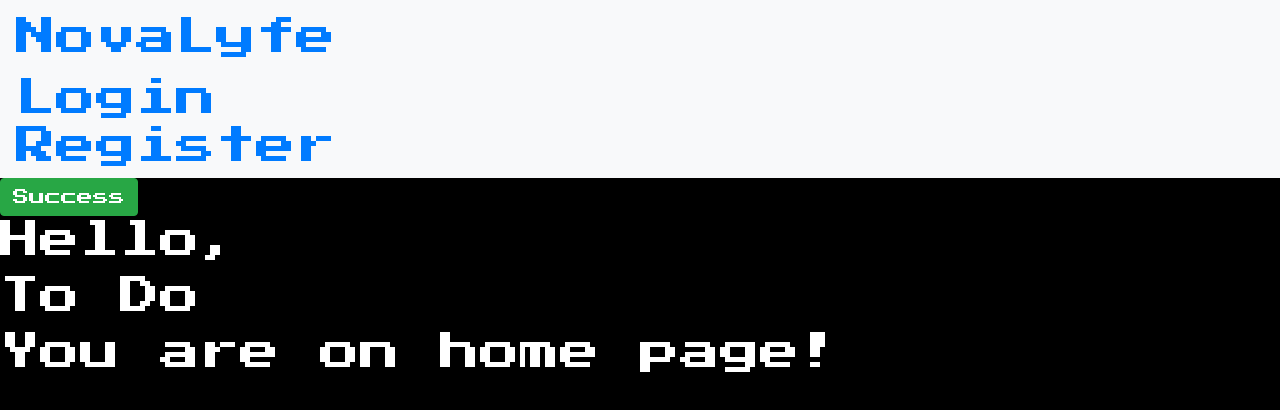
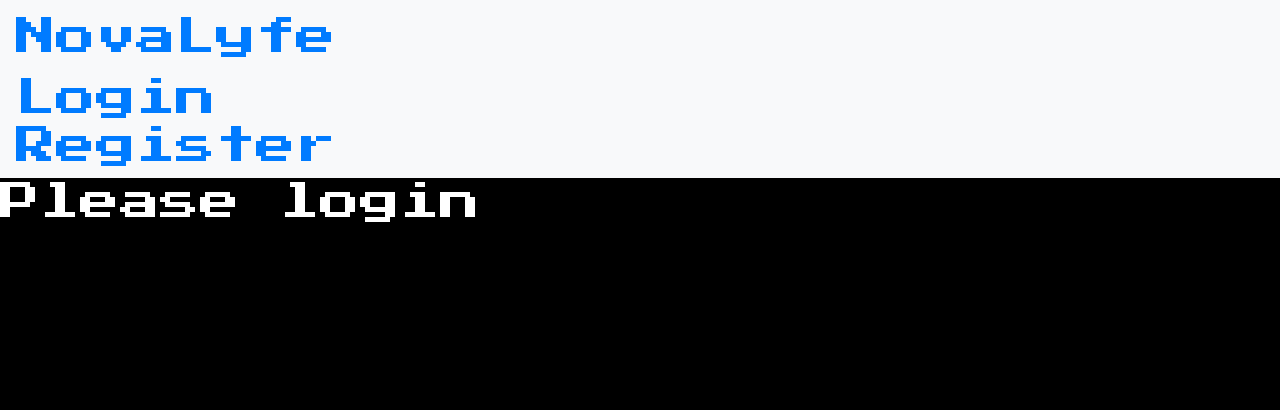
Before and after one commit to PatWyzlic/NovaLyfe, a React (Create React App) app in the folder Frontend/novalyfe/: page / in a window 1280 px wide. Shown: the top 410 px of the page. Built offline with nearby package versions, Linux system fonts and the light colour scheme.

Commit message:
homepage update to jsx

```diff
--- a/Frontend/novalyfe/src/views/views_HomePage.js
+++ b/Frontend/novalyfe/src/views/views_HomePage.jsx
@@ -4,12 +4,19 @@ import UserInfo from "../components/UserInfo";
 import AuthContext from "../context/AuthContext";
 
 const Home = () => {
-  const user = useContext(AuthContext);
+  const { user } = useContext(AuthContext);
   return (
     <section>
-      <button type="button" class="btn btn-success">Success</button>
-      {user && <UserInfo user={user} />}
-      <h1>You are on home page!</h1>
+      {user ? (
+        <>
+          <UserInfo user={user}/>
+        </>
+      ) : (
+        <>
+          <h1>Please login </h1>
+        </>
+      )
+    }
     </section>
   );
 };
```
